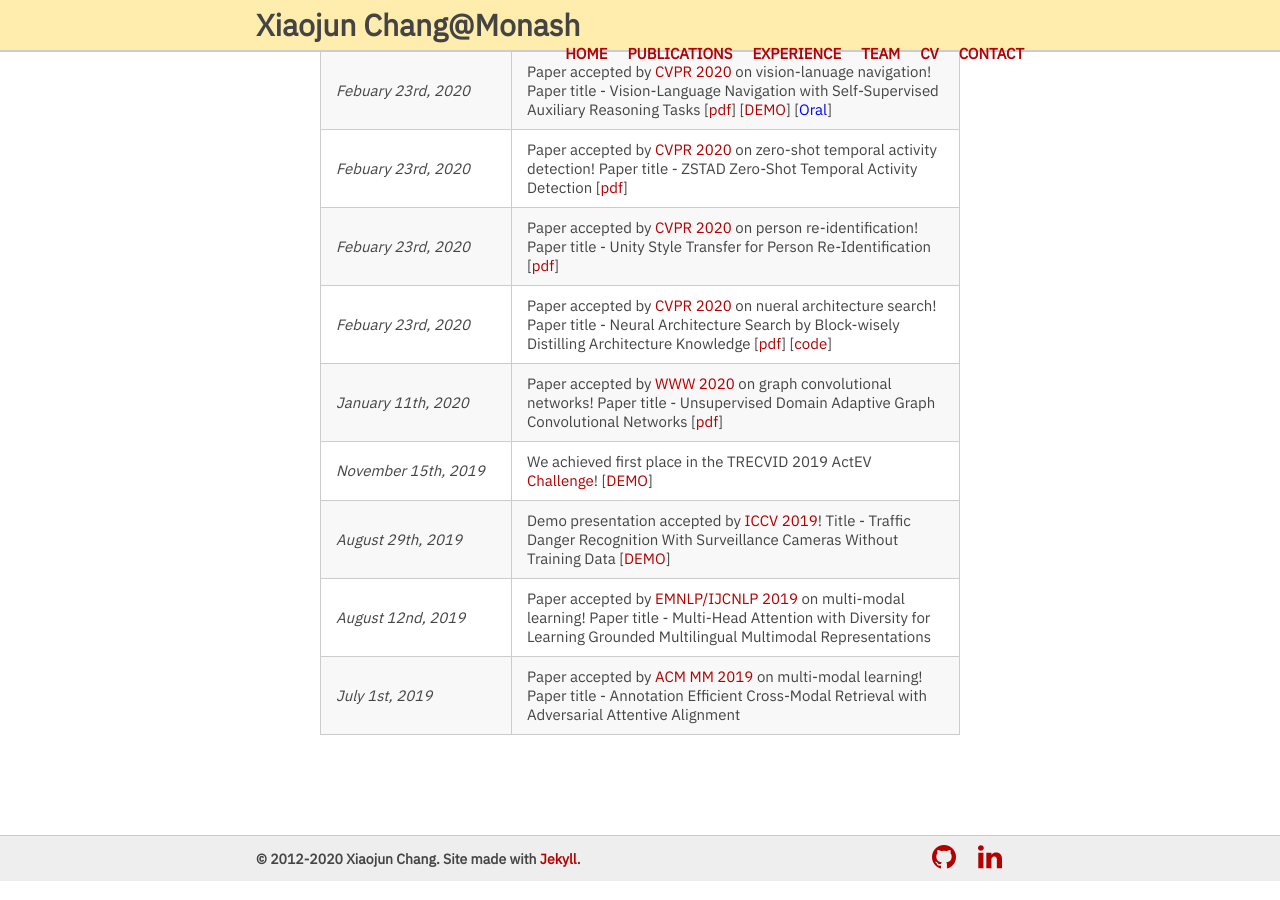
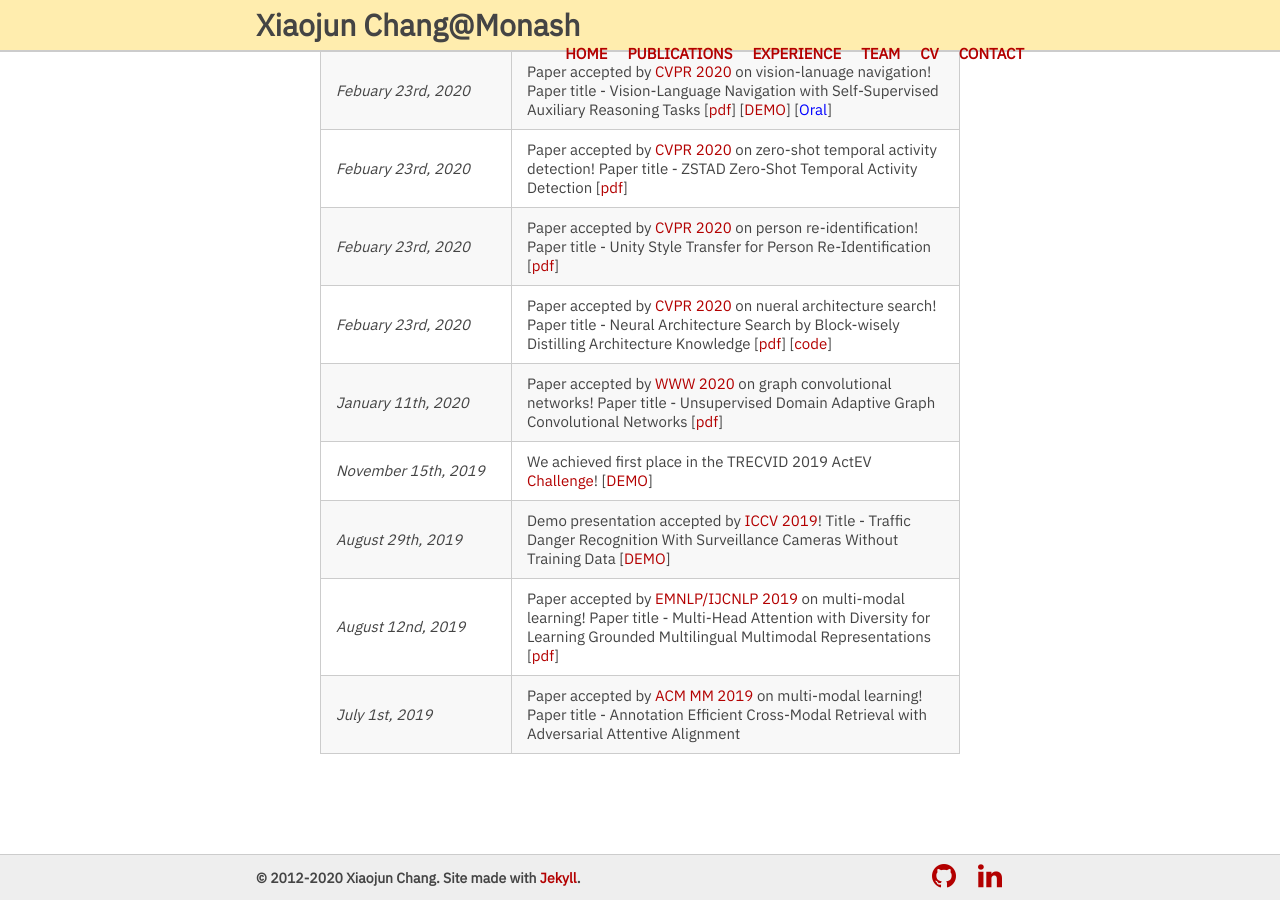
Before and after one commit to zhihuilics/xiaojun-chang.github.io, a Jekyll site: the page built from _pages/index.md, in a window 1280 px wide and 900 px high, scrolled down 856 px. Built offline with Jekyll 4.4.1, drawn with Linux system fonts in a browser that asks for light colours; nearby versions of some CDN libraries; a style sheet for code colours, icons or effects is not loaded.

Commit message:
Update news.yml

```diff
--- a/_data/news.yml
+++ b/_data/news.yml
@@ -23,7 +23,7 @@
   news: Demo presentation accepted by <a href="http://iccv2019.thecvf.com/" target="_blank">ICCV 2019</a>! Title - Traffic Danger Recognition With Surveillance Cameras Without Training Data [<a href="https://drive.google.com/file/d/12QDYcULkCtT1hSJEeNw-xvQ1R3B9s79J/view" target="_blank">DEMO</a>]
 
 - date: August 12nd, 2019
-  news: Paper accepted by <a href="" target="_blank">EMNLP/IJCNLP 2019</a> on multi-modal learning! Paper title - Multi-Head Attention with Diversity for Learning Grounded Multilingual Multimodal Representations
+  news: Paper accepted by <a href="" target="_blank">EMNLP/IJCNLP 2019</a> on multi-modal learning! Paper title - Multi-Head Attention with Diversity for Learning Grounded Multilingual Multimodal Representations [<a href="https://www.xiaojun.ai/papers/EMNLP2019_Huang.pdf" target="_blank">pdf</a>]
 
 - date: July 1st, 2019
   news: Paper accepted by <a href="https://2019.acmmm.org/" target="_blank">ACM MM 2019</a> on multi-modal learning! Paper title - Annotation Efficient Cross-Modal Retrieval with Adversarial Attentive Alignment
```
